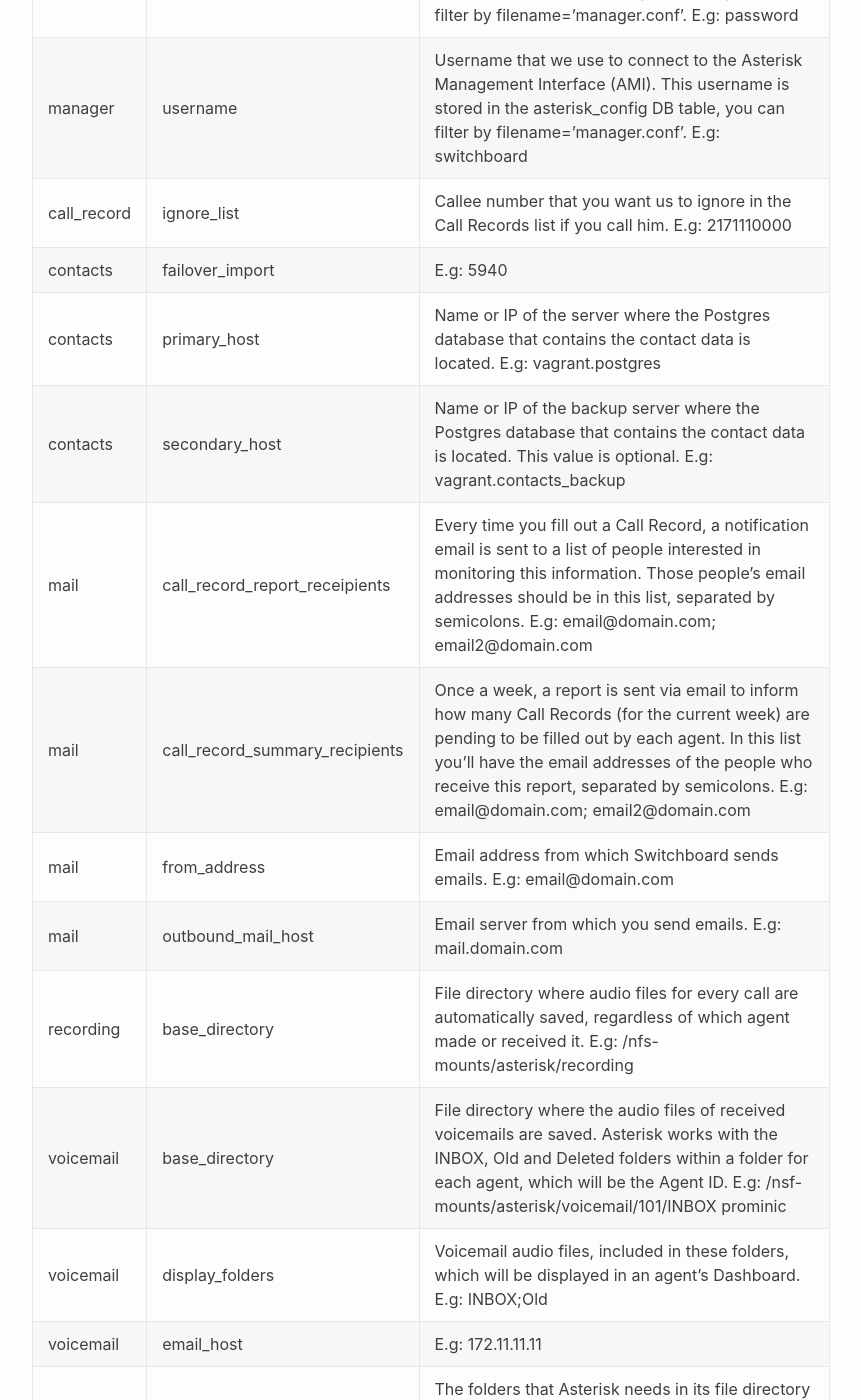
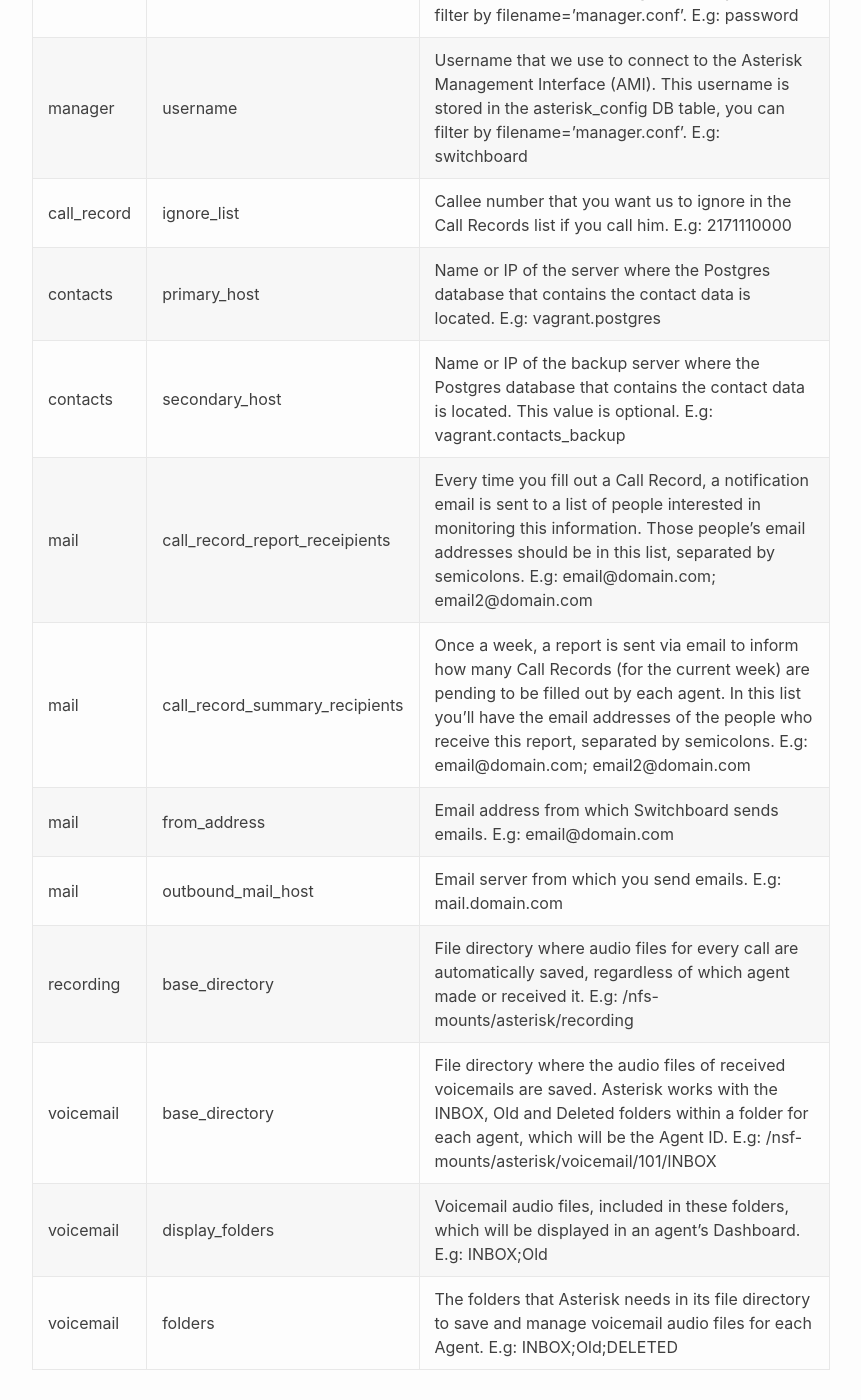
Before and after one commit to PhoneSwitchBoard/Switchboard-Website-Docs, a Jekyll site: the page built from docs/interface_config.md, in a window 1280 px wide and 1400 px high, scrolled down 2204 px. Shown: the whole window, without its empty margins (320-1181 px from the left). Built offline with Jekyll 4.4.1, drawn with Linux system fonts in a browser that asks for light colours.

Commit message:
Interface config update

```diff
--- a/docs/interface_config.md
+++ b/docs/interface_config.md
@@ -37,7 +37,6 @@ Below is a list where you will find all the configuration variables, with a desc
 | manager      | password                       | Password that we use to connect to the Asterisk Management Interface (AMI). This password is stored in the asterisk_config DB table, you can filter by filename='manager.conf'. E.g: password                                                                                                                                                                          |
 | manager      | username                       | Username that we use to connect to the Asterisk Management Interface (AMI). This username is stored in the asterisk_config DB table, you can filter by filename=’manager.conf’. E.g: switchboard                                                                                                                                                                       |
 | call_record  | ignore_list                    | Callee number that you want us to ignore in the Call Records list if you call him. E.g: 2171110000                                                                                                                                                                                  |
-| contacts     | failover_import                | E.g: 5940                                                                                                                                                                              |
 | contacts     | primary_host                   | Name or IP of the server where the Postgres database that contains the contact data is located. E.g: vagrant.postgres                                                                                                                                                                  |
 | contacts     | secondary_host                 | Name or IP of the backup server where the Postgres database that contains the contact data is located. This value is optional. E.g: vagrant.contacts_backup                                                                                                                                                                     |
 | mail         | call_record_report_receipients | Every time you fill out a Call Record, a notification email is sent to a list of people interested in monitoring this information. Those people's email addresses should be in this list, separated by semicolons. E.g: email@domain.com; email2@domain.com                                                                                                                                                                  |
@@ -45,7 +44,6 @@ Below is a list where you will find all the configuration variables, with a desc
 | mail         | from_address                   | Email address from which Switchboard sends emails. E.g: email@domain.com                                                                                                                                                                  |
 | mail         | outbound_mail_host             | Email server from which you send emails. E.g: mail.domain.com                                                                                                                                                            |
 | recording    | base_directory                 | File directory where audio files for every call are automatically saved, regardless of which agent made or received it. E.g: /nfs-mounts/asterisk/recording                                                                                                                                                    |
-| voicemail    | base_directory                 | File directory where the audio files of received voicemails are saved. Asterisk works with the INBOX, Old and Deleted folders within a folder for each agent, which will be the Agent ID. E.g: /nsf-mounts/asterisk/voicemail/101/INBOX prominic                                                                                                                                           |
+| voicemail    | base_directory                 | File directory where the audio files of received voicemails are saved. Asterisk works with the INBOX, Old and Deleted folders within a folder for each agent, which will be the Agent ID. E.g: /nsf-mounts/asterisk/voicemail/101/INBOX                                                                                                                                           |
 | voicemail    | display_folders                | Voicemail audio files, included in these folders, which will be displayed in an agent's Dashboard. E.g: INBOX;Old                                                                                                                                                                         |
-| voicemail    | email_host                     | E.g: 172.11.11.11                                                                                                                                                                      |
 | voicemail    | folders                        | The folders that Asterisk needs in its file directory to save and manage voicemail audio files for each Agent. E.g: INBOX;Old;DELETED                                                                                                                                                                 |
```
